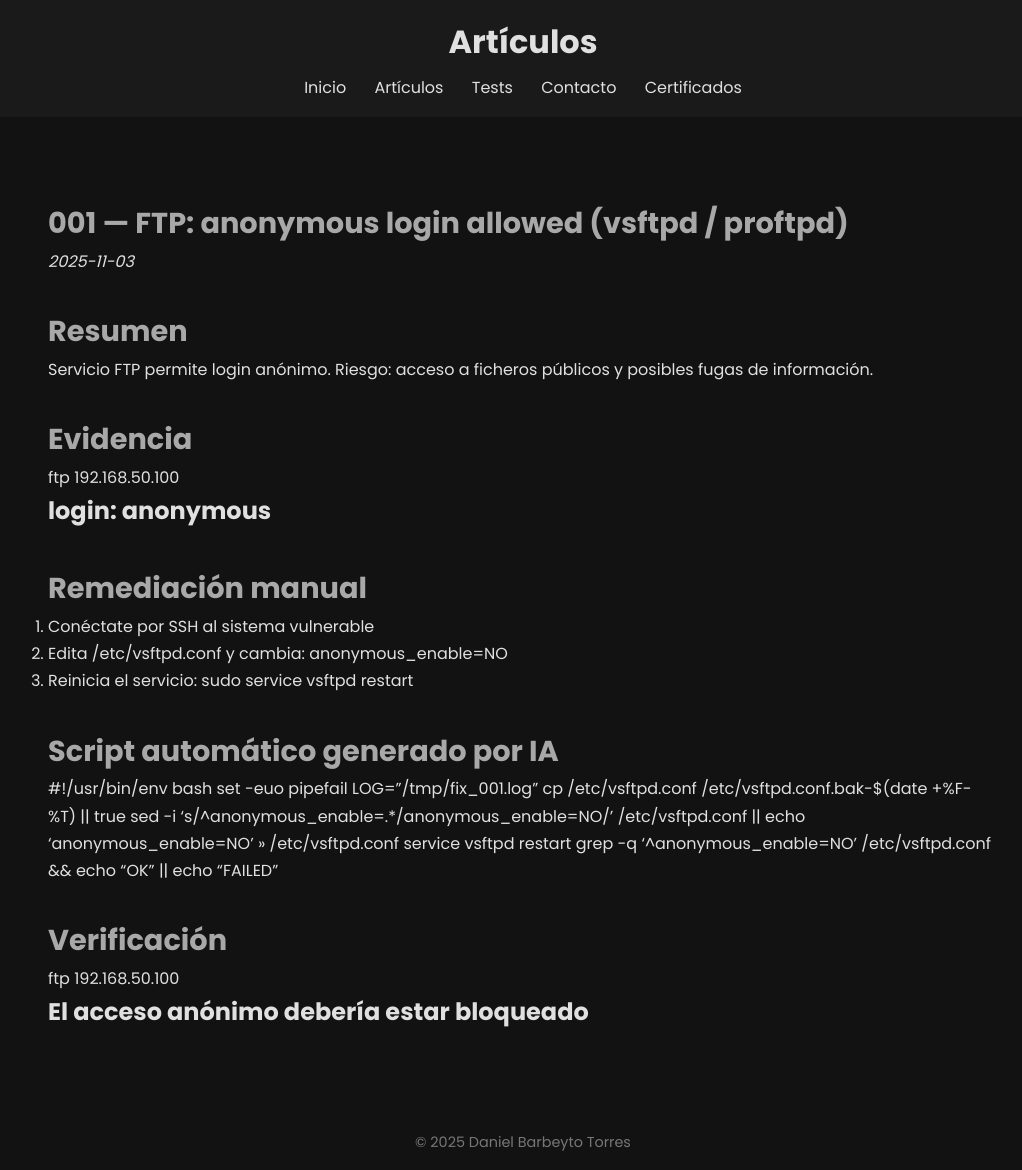
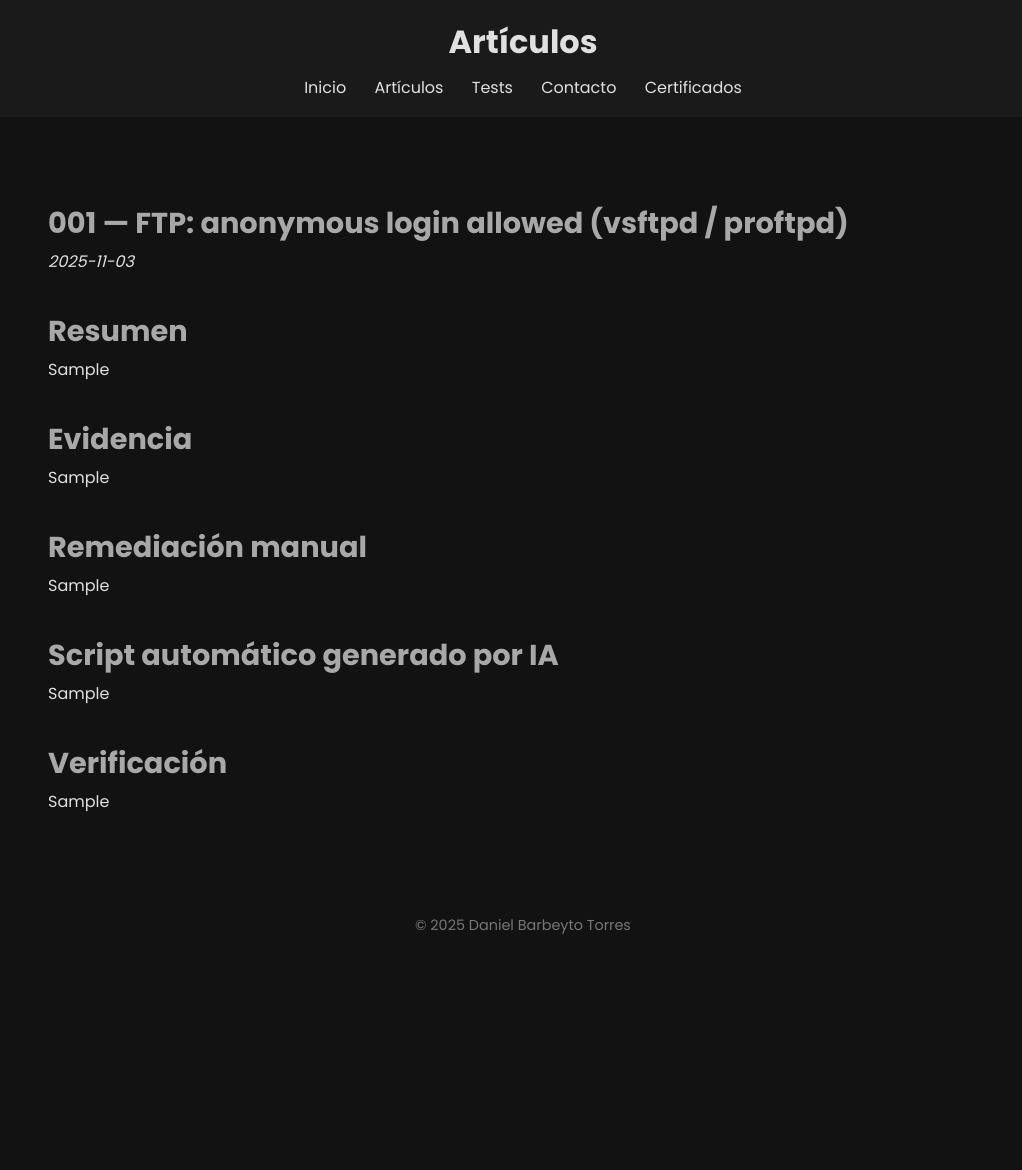
Before and after one commit to danielbarbeytotorres/danielbarbeytotorres.github.io, a Jekyll site: the page built from _posts/2025-11-03-ftp-anon.md, in a window 1280 px wide. Shown: the whole page, without its empty margins (117-1139 px from the left). Built offline with Jekyll 4.4.1, drawn with Linux system fonts in a browser that asks for light colours; after the commit the page ends 953 px from its top, so only the background shows below that.

Commit message:
Update 2025-11-03-ftp-anon.md

```diff
--- a/_posts/2025-11-03-ftp-anon.md
+++ b/_posts/2025-11-03-ftp-anon.md
@@ -12,28 +12,16 @@ permalink: /metasploitable/001-ftp-anon/
 ---
 
 ## Resumen
-Servicio FTP permite login anónimo. Riesgo: acceso a ficheros públicos y posibles fugas de información.
+Sample
 
 ## Evidencia
-ftp 192.168.50.100
-# login: anonymous
+Sample
 
 ## Remediación manual
-1. Conéctate por SSH al sistema vulnerable
-2. Edita /etc/vsftpd.conf y cambia:
-anonymous_enable=NO
-3. Reinicia el servicio:
-sudo service vsftpd restart
+Sample
 
 ## Script automático generado por IA
-#!/usr/bin/env bash
-set -euo pipefail
-LOG="/tmp/fix_001.log"
-cp /etc/vsftpd.conf /etc/vsftpd.conf.bak-$(date +%F-%T) || true
-sed -i 's/^anonymous_enable=.*/anonymous_enable=NO/' /etc/vsftpd.conf || echo 'anonymous_enable=NO' >> /etc/vsftpd.conf
-service vsftpd restart
-grep -q '^anonymous_enable=NO' /etc/vsftpd.conf && echo "OK" || echo "FAILED"
+Sample
 
 ## Verificación
-ftp 192.168.50.100
-# El acceso anónimo debería estar bloqueado
+Sample
```
